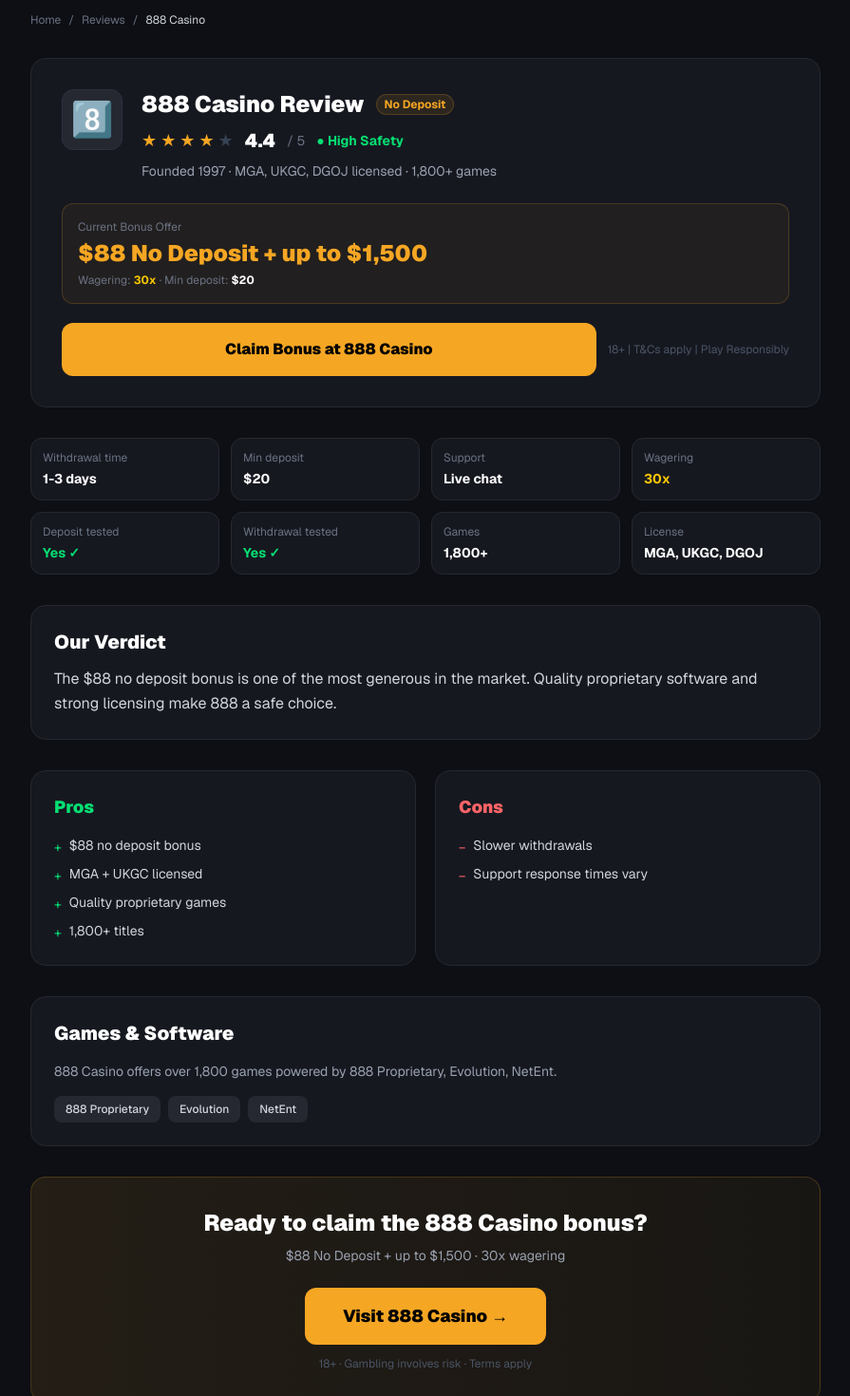
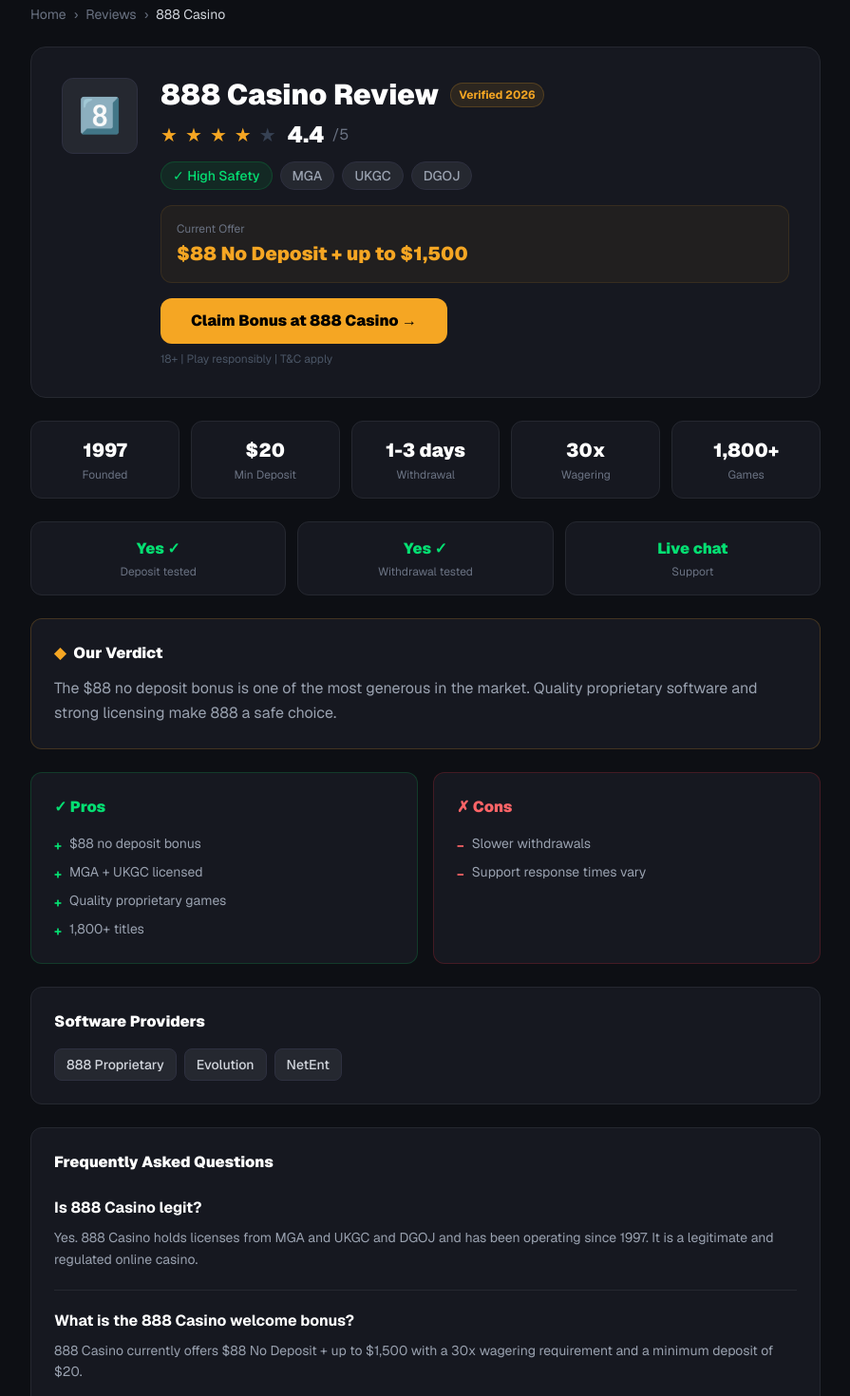
Before and after one commit to MVisionsML/bonuscout, a Next.js app: page /reviews/888-casino in a window 1280 px wide. Shown: the part 100-1570 px from the top of the page at 95% size, without its empty margins (192-1087 px from the left). Built offline with nearby package versions, Linux system fonts and the light colour scheme.

Commit message:
feat: schema markup, sitemap, robots, review pages

```diff
--- a/src/app/page.tsx
+++ b/src/app/page.tsx
@@ -2,6 +2,7 @@
 import CasinoCard from '@/components/casino/CasinoCard'
 import { casinos } from '@/data/casinos'
 import { Metadata } from 'next'
+import { WebsiteSchema } from '@/components/seo/SchemaMarkup'
 
 export const metadata: Metadata = {
   title: 'Best Casino Bonuses & Reviews 2026 | BonusScout',
@@ -10,7 +11,9 @@
 
 export default function HomePage() {
   return (
-    <div>
+    <>
+      <WebsiteSchema />
+      <div>
       {/* Hero */}
       <section className="bg-[#161820] border-b border-[#252830] py-16 px-4">
         <div className="max-w-7xl mx-auto text-center">
@@ -120,5 +123,6 @@
 
       </div>
     </div>
+    </>
   )
 }
--- a/src/app/reviews/[slug]/page.tsx
+++ b/src/app/reviews/[slug]/page.tsx
@@ -1,14 +1,11 @@
-import Link from 'next/link'
 import { casinos } from '@/data/casinos'
 import { notFound } from 'next/navigation'
+import Link from 'next/link'
 import { Metadata } from 'next'
+import { ReviewSchema, BreadcrumbSchema, FAQSchema } from '@/components/seo/SchemaMarkup'
 
 interface Props {
   params: Promise<{ slug: string }>
-}
-
-export async function generateStaticParams() {
-  return casinos.map(c => ({ slug: c.slug }))
 }
 
 export async function generateMetadata({ params }: Props): Promise<Metadata> {
@@ -16,10 +13,30 @@
   const casino = casinos.find(c => c.slug === slug)
   if (!casino) return {}
   return {
-    title: `${casino.name} Review 2026 — Bonus, Withdrawal & Rating`,
-    description: `Our honest ${casino.name} review. We tested the ${casino.bonus} bonus, withdrawal speed, and support. Rating: ${casino.rating}/${casino.ratingMax}.`,
+    title: `${casino.name} Review 2026 — Bonus, Wagering & Safety | BonusScout`,
+    description: `Independent ${casino.name} review. We tested the bonus, withdrawals and support. ${casino.bonus}. Wagering: ${casino.wagering}x. Is it worth it?`,
+    alternates: { canonical: `https://www.bonuscout.com/reviews/${casino.slug}` }
   }
 }
+
+export async function generateStaticParams() {
+  return casinos.map(c => ({ slug: c.slug }))
+}
+
+const faqs = (casino: typeof casinos[0]) => [
+  {
+    q: `Is ${casino.name} legit?`,
+    a: `Yes. ${casino.name} holds licenses from ${casino.licenses.join(' and ')} and has been operating since ${casino.founded}. It is a legitimate and regulated online casino.`
+  },
+  {
+    q: `What is the ${casino.name} welcome bonus?`,
+    a: `${casino.name} currently offers ${casino.bonus} with a ${casino.wagering}x wagering requirement and a minimum deposit of $${casino.minDeposit}.`
+  },
+  {
+    q: `How fast are ${casino.name} withdrawals?`,
+    a: `${casino.name} processes withdrawals in ${casino.withdrawalTime}. ${casino.withdrawalTested ? 'Our team has tested and verified this.' : 'Withdrawal testing is pending.'}`
+  }
+]
 
 export default async function ReviewPage({ params }: Props) {
   const { slug } = await params
@@ -27,117 +44,136 @@
   if (!casino) notFound()
 
   const stars = Math.round(casino.rating)
-  const safetyColor = casino.safetyIndex === 'high' ? 'text-green-400' : casino.safetyIndex === 'medium' ? 'text-yellow-400' : 'text-red-400'
-  const wageringColor = casino.wagering <= 25 ? 'text-green-400' : casino.wagering <= 35 ? 'text-yellow-400' : 'text-red-400'
+  const reviewFaqs = faqs(casino)
 
   return (
-    <div className="max-w-4xl mx-auto px-4 sm:px-6 lg:px-8 py-12">
+    <>
+      <ReviewSchema casino={casino} />
+      <BreadcrumbSchema items={[
+        { name: 'Home', url: 'https://www.bonuscout.com' },
+        { name: 'Reviews', url: 'https://www.bonuscout.com/reviews' },
+        { name: `${casino.name} Review`, url: `https://www.bonuscout.com/reviews/${casino.slug}` }
+      ]} />
+      <FAQSchema faqs={reviewFaqs} />
+
+      <div className="max-w-4xl mx-auto px-4 sm:px-6 lg:px-8 py-10">
 
         {/* Breadcrumb */}
-      <nav className="text-xs text-gray-500 mb-8 flex items-center gap-2">
+        <div className="text-sm text-gray-500 mb-6">
           <Link href="/" className="hover:text-[#F5A623]">Home</Link>
-        <span>/</span>
+          <span className="mx-2">›</span>
           <Link href="/reviews" className="hover:text-[#F5A623]">Reviews</Link>
-        <span>/</span>
+          <span className="mx-2">›</span>
           <span className="text-gray-300">{casino.name}</span>
-      </nav>
+        </div>
 
         {/* Header */}
-      <div className="bg-[#161820] border border-[#252830] rounded-2xl p-6 md:p-8 mb-8">
-        <div className="flex items-start gap-5 mb-6">
-          <div className="w-16 h-16 bg-[#252830] rounded-xl flex items-center justify-center text-4xl border border-[#2E3040] flex-shrink-0">
+        <div className="bg-[#161820] border border-[#252830] rounded-2xl p-6 md:p-8 mb-6">
+          <div className="flex items-start gap-6 flex-wrap">
+            <div className="w-20 h-20 bg-[#252830] rounded-xl flex items-center justify-center text-4xl border border-[#2E3040] flex-shrink-0">
               {casino.logo}
             </div>
             <div className="flex-1">
               <div className="flex items-center gap-3 flex-wrap mb-2">
-              <h1 className="text-2xl font-black text-white">{casino.name} Review</h1>
-              {casino.tag && (
-                <span className="text-xs bg-[#F5A623]/10 text-[#F5A623] border border-[#F5A623]/20 px-2 py-0.5 rounded-full font-bold">
-                  {casino.tag}
+                <h1 className="text-2xl md:text-3xl font-black text-white">{casino.name} Review</h1>
+                <span className="text-xs bg-[#F5A623]/10 text-[#F5A623] border border-[#F5A623]/20 px-2 py-1 rounded-full font-bold">
+                  Verified {new Date().getFullYear()}
                 </span>
-              )}
               </div>
-            <div className="flex items-center gap-3 mb-2">
-              <div className="flex items-center gap-1">
+
+              <div className="flex items-center gap-2 mb-3">
                 {[1,2,3,4,5].map(s => (
-                  <span key={s} className={`text-lg ${s <= stars ? 'text-[#F5A623]' : 'text-gray-700'}`}>★</span>
+                  <span key={s} className={`text-xl ${s <= stars ? 'text-[#F5A623]' : 'text-gray-700'}`}>★</span>
+                ))}
+                <span className="text-2xl font-black text-white ml-1">{casino.rating}</span>
+                <span className="text-gray-500">/{casino.ratingMax}</span>
+              </div>
+
+              <div className="flex flex-wrap gap-2 mb-4">
+                <span className="bg-green-500/10 text-green-400 border border-green-500/20 text-sm px-3 py-1 rounded-full font-medium">
+                  ✓ High Safety
+                </span>
+                {casino.licenses.map(l => (
+                  <span key={l} className="bg-[#252830] text-gray-400 border border-[#2E3040] text-sm px-3 py-1 rounded-full font-medium">
+                    {l}
+                  </span>
                 ))}
               </div>
-              <span className="text-white font-black text-xl">{casino.rating}</span>
-              <span className="text-gray-500 text-sm">/ {casino.ratingMax}</span>
-              <span className={`text-sm font-bold ${safetyColor}`}>
-                {casino.safetyIndex === 'high' ? '● High Safety' : casino.safetyIndex === 'medium' ? '● Medium Safety' : '● Low Safety'}
-              </span>
-            </div>
-            <p className="text-gray-400 text-sm">Founded {casino.founded} · {casino.licenses.join(', ')} licensed · {casino.games.toLocaleString()}+ games</p>
-          </div>
+
+              <div className="bg-[#F5A623]/5 border border-[#F5A623]/10 rounded-xl p-4 mb-4">
+                <div className="text-xs text-gray-500 mb-1">Current Offer</div>
+                <div className="text-[#F5A623] font-black text-xl">{casino.bonus}</div>
               </div>
 
-        {/* Bonus highlight */}
-        <div className="bg-[#F5A623]/5 border border-[#F5A623]/20 rounded-xl p-4 mb-5">
-          <div className="text-xs text-gray-500 mb-1">Current Bonus Offer</div>
-          <div className="text-[#F5A623] font-black text-2xl mb-1">{casino.bonus}</div>
-          <div className="text-xs text-gray-500">Wagering: <span className={`font-bold ${wageringColor}`}>{casino.wagering}x</span> · Min deposit: <span className="text-white font-bold">${casino.minDeposit}</span></div>
-        </div>
-
-        <div className="flex flex-col sm:flex-row gap-3">
               <a
                 href={casino.affiliateLink}
                 target="_blank"
                 rel="nofollow noopener noreferrer"
-            className="flex-1 bg-[#F5A623] hover:bg-[#E09520] text-black font-black py-4 px-6 rounded-xl transition-colors text-center"
+                className="inline-block bg-[#F5A623] hover:bg-[#E09520] text-black font-black px-8 py-3 rounded-xl transition-colors"
               >
-            Claim Bonus at {casino.name}
+                Claim Bonus at {casino.name} →
               </a>
-          <p className="text-xs text-gray-600 text-center sm:text-left self-center">18+ | T&Cs apply | Play Responsibly</p>
+              <p className="text-xs text-gray-600 mt-2">18+ | Play responsibly | T&C apply</p>
+            </div>
           </div>
         </div>
 
-      {/* Stats grid */}
-      <div className="grid grid-cols-2 md:grid-cols-4 gap-3 mb-8">
+        {/* Quick stats */}
+        <div className="grid grid-cols-2 md:grid-cols-5 gap-3 mb-6">
           {[
-          { label: 'Withdrawal time', value: casino.withdrawalTime, color: 'text-white' },
-          { label: 'Min deposit', value: `$${casino.minDeposit}`, color: 'text-white' },
-          { label: 'Support', value: casino.supportType, color: 'text-white' },
-          { label: 'Wagering', value: `${casino.wagering}x`, color: wageringColor },
-          { label: 'Deposit tested', value: casino.depositTested ? 'Yes ✓' : 'Pending', color: casino.depositTested ? 'text-green-400' : 'text-gray-500' },
-          { label: 'Withdrawal tested', value: casino.withdrawalTested ? 'Yes ✓' : 'Pending', color: casino.withdrawalTested ? 'text-green-400' : 'text-yellow-400' },
-          { label: 'Games', value: `${casino.games.toLocaleString()}+`, color: 'text-white' },
-          { label: 'License', value: casino.licenses.join(', '), color: 'text-white' },
-        ].map(stat => (
-          <div key={stat.label} className="bg-[#161820] border border-[#252830] rounded-xl p-3">
-            <div className="text-gray-500 text-xs mb-1">{stat.label}</div>
-            <div className={`font-bold text-sm ${stat.color}`}>{stat.value}</div>
+            { label: 'Founded', value: casino.founded },
+            { label: 'Min Deposit', value: `$${casino.minDeposit}` },
+            { label: 'Withdrawal', value: casino.withdrawalTime },
+            { label: 'Wagering', value: `${casino.wagering}x` },
+            { label: 'Games', value: `${casino.games.toLocaleString()}+` },
+          ].map(s => (
+            <div key={s.label} className="bg-[#161820] border border-[#252830] rounded-xl p-4 text-center">
+              <div className="text-xl font-black text-white">{s.value}</div>
+              <div className="text-xs text-gray-500 mt-1">{s.label}</div>
+            </div>
+          ))}
+        </div>
+
+        {/* Tested stats */}
+        <div className="grid grid-cols-3 gap-3 mb-6">
+          {[
+            { label: 'Deposit tested', value: casino.depositTested ? 'Yes ✓' : 'Pending', ok: casino.depositTested },
+            { label: 'Withdrawal tested', value: casino.withdrawalTested ? 'Yes ✓' : 'Pending', ok: casino.withdrawalTested },
+            { label: 'Support', value: casino.supportType, ok: true },
+          ].map(s => (
+            <div key={s.label} className="bg-[#161820] border border-[#252830] rounded-xl p-4 text-center">
+              <div className={`font-black ${s.ok ? 'text-green-400' : 'text-yellow-400'}`}>{s.value}</div>
+              <div className="text-xs text-gray-500 mt-1">{s.label}</div>
             </div>
           ))}
         </div>
 
         {/* Verdict */}
-      <div className="bg-[#161820] border border-[#252830] rounded-2xl p-6 mb-8">
-        <h2 className="text-white font-black text-xl mb-3">Our Verdict</h2>
-        <p className="text-gray-300 leading-relaxed">{casino.verdict}</p>
+        <div className="bg-[#161820] border border-[#F5A623]/20 rounded-xl p-6 mb-6">
+          <h2 className="font-black text-white mb-3 flex items-center gap-2">
+            <span className="text-[#F5A623]">◆</span> Our Verdict
+          </h2>
+          <p className="text-gray-400 leading-relaxed">{casino.verdict}</p>
         </div>
 
-      {/* Pros / Cons */}
-      <div className="grid grid-cols-1 md:grid-cols-2 gap-5 mb-8">
-        <div className="bg-[#161820] border border-[#252830] rounded-2xl p-6">
-          <h3 className="text-green-400 font-black text-lg mb-4">Pros</h3>
+        {/* Pros & Cons */}
+        <div className="grid grid-cols-1 md:grid-cols-2 gap-4 mb-6">
+          <div className="bg-[#161820] border border-green-500/20 rounded-xl p-6">
+            <h3 className="font-black text-green-400 mb-4">✓ Pros</h3>
             <ul className="space-y-2">
-            {casino.pros.map(pro => (
-              <li key={pro} className="flex items-start gap-2 text-sm text-gray-300">
-                <span className="text-green-400 mt-0.5 flex-shrink-0">+</span>
-                {pro}
+              {casino.pros.map((pro, i) => (
+                <li key={i} className="flex items-start gap-2 text-sm text-gray-400">
+                  <span className="text-green-400 font-bold mt-0.5">+</span> {pro}
                 </li>
               ))}
             </ul>
           </div>
-        <div className="bg-[#161820] border border-[#252830] rounded-2xl p-6">
-          <h3 className="text-red-400 font-black text-lg mb-4">Cons</h3>
+          <div className="bg-[#161820] border border-red-500/20 rounded-xl p-6">
+            <h3 className="font-black text-red-400 mb-4">✗ Cons</h3>
             <ul className="space-y-2">
-            {casino.cons.map(con => (
-              <li key={con} className="flex items-start gap-2 text-sm text-gray-300">
-                <span className="text-red-400 mt-0.5 flex-shrink-0">−</span>
-                {con}
+              {casino.cons.map((con, i) => (
+                <li key={i} className="flex items-start gap-2 text-sm text-gray-400">
+                  <span className="text-red-400 font-bold mt-0.5">−</span> {con}
                 </li>
               ))}
             </ul>
@@ -145,24 +181,34 @@
         </div>
 
         {/* Software */}
-      <div className="bg-[#161820] border border-[#252830] rounded-2xl p-6 mb-8">
-        <h2 className="text-white font-black text-xl mb-4">Games &amp; Software</h2>
-        <p className="text-gray-400 text-sm mb-4">
-          {casino.name} offers over {casino.games.toLocaleString()} games powered by {casino.software.join(', ')}.
-        </p>
+        <div className="bg-[#161820] border border-[#252830] rounded-xl p-6 mb-6">
+          <h2 className="font-black text-white mb-4">Software Providers</h2>
           <div className="flex flex-wrap gap-2">
             {casino.software.map(s => (
-            <span key={s} className="bg-[#252830] text-gray-300 text-xs px-3 py-1.5 rounded-lg font-medium">
+              <span key={s} className="bg-[#252830] text-gray-300 border border-[#2E3040] px-3 py-1.5 rounded-lg text-sm font-medium">
                 {s}
               </span>
             ))}
           </div>
         </div>
 
+        {/* FAQ */}
+        <div className="bg-[#161820] border border-[#252830] rounded-xl p-6 mb-6">
+          <h2 className="font-black text-white mb-6">Frequently Asked Questions</h2>
+          <div className="space-y-5">
+            {reviewFaqs.map((faq, i) => (
+              <div key={i} className={i > 0 ? 'border-t border-[#252830] pt-5' : ''}>
+                <h3 className="font-bold text-white mb-2">{faq.q}</h3>
+                <p className="text-sm text-gray-400 leading-relaxed">{faq.a}</p>
+              </div>
+            ))}
+          </div>
+        </div>
+
         {/* Bottom CTA */}
         <div className="bg-gradient-to-r from-[#F5A623]/10 to-[#F5A623]/5 border border-[#F5A623]/20 rounded-2xl p-8 text-center">
-        <h2 className="text-2xl font-black text-white mb-2">Ready to claim the {casino.name} bonus?</h2>
-        <p className="text-gray-400 mb-6 text-sm">{casino.bonus} · {casino.wagering}x wagering</p>
+          <h2 className="text-2xl font-black text-white mb-2">Ready to claim your bonus?</h2>
+          <p className="text-[#F5A623] font-bold text-lg mb-6">{casino.bonus}</p>
           <a
             href={casino.affiliateLink}
             target="_blank"
@@ -171,9 +217,10 @@
           >
             Visit {casino.name} →
           </a>
-        <p className="text-xs text-gray-600 mt-3">18+ · Gambling involves risk · Terms apply</p>
+          <p className="text-xs text-gray-600 mt-3">18+ | T&C apply | Play responsibly</p>
         </div>
 
       </div>
+    </>
   )
 }
--- /dev/null
+++ b/src/app/robots.ts
@@ -0,0 +1,14 @@
+import { MetadataRoute } from 'next'
+
+export default function robots(): MetadataRoute.Robots {
+  return {
+    rules: [
+      {
+        userAgent: '*',
+        allow: '/',
+        disallow: ['/api/', '/_next/'],
+      }
+    ],
+    sitemap: 'https://www.bonuscout.com/sitemap.xml',
+  }
+}
--- /dev/null
+++ b/src/components/seo/SchemaMarkup.tsx
@@ -0,0 +1,123 @@
+interface ReviewSchemaProps {
+  casino: {
+    name: string
+    slug: string
+    rating: number
+    ratingMax: number
+    bonus: string
+    founded: number
+    licenses: string[]
+  }
+}
+
+export function ReviewSchema({ casino }: ReviewSchemaProps) {
+  const schema = {
+    '@context': 'https://schema.org',
+    '@type': 'Review',
+    name: `${casino.name} Casino Review`,
+    reviewRating: {
+      '@type': 'Rating',
+      ratingValue: casino.rating,
+      bestRating: casino.ratingMax,
+      worstRating: 0
+    },
+    author: {
+      '@type': 'Organization',
+      name: 'BonusScout',
+      url: 'https://www.bonuscout.com'
+    },
+    publisher: {
+      '@type': 'Organization',
+      name: 'BonusScout',
+      url: 'https://www.bonuscout.com'
+    },
+    itemReviewed: {
+      '@type': 'Casino',
+      name: casino.name,
+      url: `https://www.bonuscout.com/reviews/${casino.slug}`,
+      description: `${casino.name} online casino — ${casino.bonus}`,
+      foundingDate: casino.founded.toString(),
+    },
+    reviewBody: `${casino.name} is reviewed by BonusScout. Rating: ${casino.rating}/${casino.ratingMax}. License: ${casino.licenses.join(', ')}.`
+  }
+
+  return (
+    <script
+      type="application/ld+json"
+      dangerouslySetInnerHTML={{ __html: JSON.stringify(schema) }}
+    />
+  )
+}
+
+export function WebsiteSchema() {
+  const schema = {
+    '@context': 'https://schema.org',
+    '@type': 'WebSite',
+    name: 'BonusScout',
+    url: 'https://www.bonuscout.com',
+    description: 'Independent casino bonus reviews. We test every bonus before we recommend it.',
+    publisher: {
+      '@type': 'Organization',
+      name: 'BonusScout',
+      url: 'https://www.bonuscout.com',
+      logo: {
+        '@type': 'ImageObject',
+        url: 'https://www.bonuscout.com/logo.png'
+      }
+    },
+    potentialAction: {
+      '@type': 'SearchAction',
+      target: 'https://www.bonuscout.com/search?q={search_term_string}',
+      'query-input': 'required name=search_term_string'
+    }
+  }
+
+  return (
+    <script
+      type="application/ld+json"
+      dangerouslySetInnerHTML={{ __html: JSON.stringify(schema) }}
+    />
+  )
+}
+
+export function FAQSchema({ faqs }: { faqs: { q: string; a: string }[] }) {
+  const schema = {
+    '@context': 'https://schema.org',
+    '@type': 'FAQPage',
+    mainEntity: faqs.map(faq => ({
+      '@type': 'Question',
+      name: faq.q,
+      acceptedAnswer: {
+        '@type': 'Answer',
+        text: faq.a
+      }
+    }))
+  }
+
+  return (
+    <script
+      type="application/ld+json"
+      dangerouslySetInnerHTML={{ __html: JSON.stringify(schema) }}
+    />
+  )
+}
+
+export function BreadcrumbSchema({ items }: { items: { name: string; url: string }[] }) {
+  const schema = {
+    '@context': 'https://schema.org',
+    '@type': 'BreadcrumbList',
+    itemListElement: items.map((item, index) => ({
+      '@type': 'ListItem',
+      position: index + 1,
+      name: item.name,
+      item: item.url
+    }))
+  }
+
+  return (
+    <script
+      type="application/ld+json"
+      dangerouslySetInnerHTML={{ __html: JSON.stringify(schema) }}
+    />
+  )
+}
```
Also changed, not shown: src/app/sitemap.ts (added, +37 -0 lines). Lines whose indentation alone changed are shown as unchanged.
